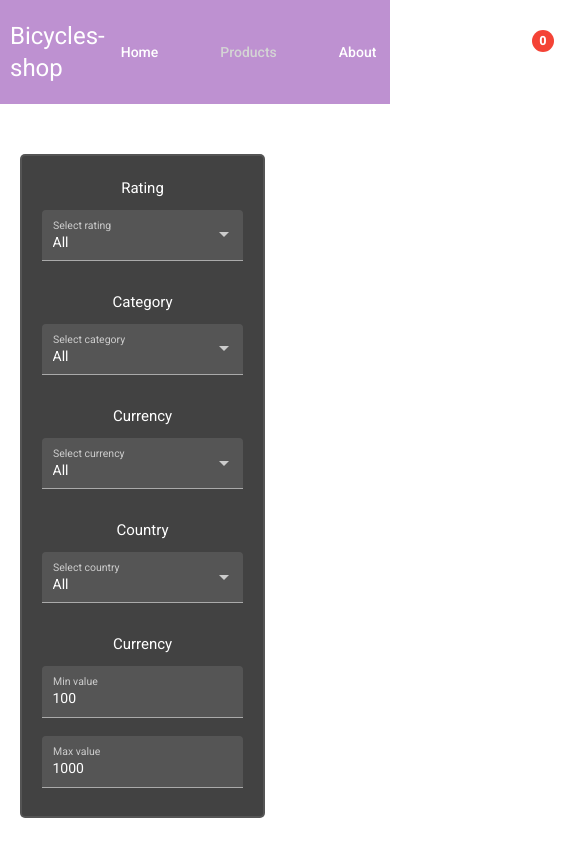
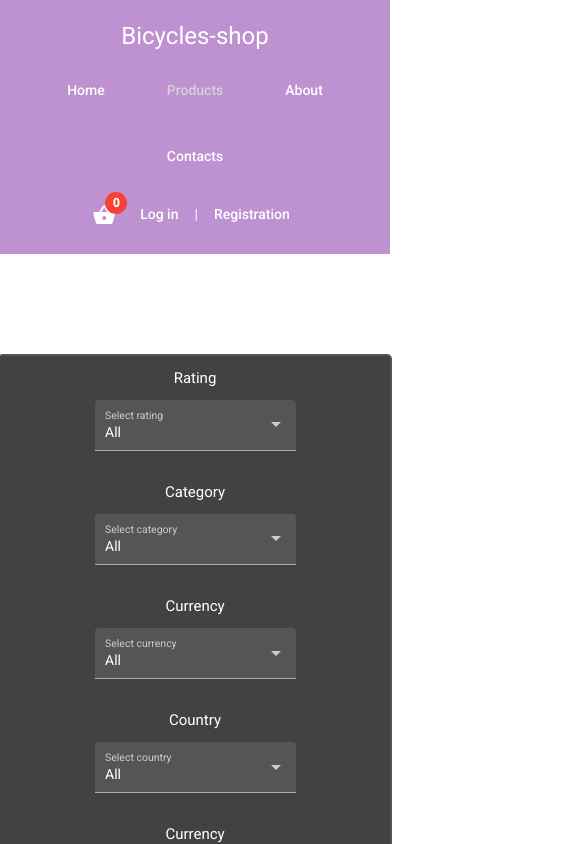
Before and after one commit to gunti999/bicycles-shop, an Angular app: page /products in a window 390 px wide. Shown: the top 844 px of the page, 585 px wide, since content can reach past the window. Built offline with nearby package versions, Linux system fonts and the light colour scheme.

Commit message:
add: responsive

```diff
--- a/src/app/components/header/components/cart/components/cart-content/cart-content.component.scss
+++ b/src/app/components/header/components/cart/components/cart-content/cart-content.component.scss
@@ -37,3 +37,14 @@
     justify-content: space-between;
     align-items: center;
 }
+
+@media (max-width: 840px) {
+    .cart {
+        width: 320px;
+        height: 400px;
+
+        .cart-list {
+            width: 300px;
+        }
+    }
+}
--- a/src/app/components/header/header.component.scss
+++ b/src/app/components/header/header.component.scss
@@ -43,3 +43,15 @@
 .hide {
   display: none;
 }
+
+@media (max-width: 950px) {
+  .nav {
+    flex-direction: column;
+    gap: 20px;
+  }
+
+  .menu {
+    gap: 0;
+    flex-wrap: wrap;
+  }
+}
--- a/src/app/components/pages/about/about.component.scss
+++ b/src/app/components/pages/about/about.component.scss
@@ -54,6 +54,14 @@
         }
       }
     }
+
+    .information-text {
+      .text-img {
+        img {
+          width: 100%;
+        }
+      }
+    }
   }
 
   .information-text {
@@ -69,3 +77,17 @@
     }
   }
 }
+
+@media (max-width: 850px) {
+  .about {
+    .about-information {
+      .information-card {
+        flex-direction: column;
+      }
+    }
+
+    .information-text {
+      flex-direction: column;
+    }
+  }
+}
--- a/src/app/components/pages/contacts/contacts.component.scss
+++ b/src/app/components/pages/contacts/contacts.component.scss
@@ -16,3 +16,13 @@
         border-radius: 5px 5px 0 0;
     }
 }
+
+@media(max-width: 850px) {
+    .about-container {
+        .about-adress {
+            flex-direction: column;
+            align-items: flex-start;
+            gap: 20px;
+        }
+    }
+}
--- a/src/app/components/pages/products/products.component.html
+++ b/src/app/components/pages/products/products.component.html
@@ -47,7 +47,7 @@
   </div>
 
   <div class="product-container">
-    <mat-grid-list cols="3" [gutterSize]="'30px'">
+    <mat-grid-list [cols]="breakpoint" [gutterSize]="'30px'" (window:resize)="onResize($event)">
       <mat-grid-tile *ngFor="let p of prod | productsFilter: category:currency:country:minPrice:maxPrice:rating">
         <div class="product-area">
           <div class="product-img">
--- a/src/app/components/pages/products/products.component.scss
+++ b/src/app/components/pages/products/products.component.scss
@@ -1,7 +1,7 @@
 .products {
   display: flex;
   gap: 30px;
-  margin: 50px 20px 100px 20px;
+  margin: 50px 20px 50px 20px;
 
   .filter-conatainer {
     border-radius: 5px;
@@ -45,18 +45,19 @@
       justify-content: space-between;
 
       .product-img {
-        height: 60%;
+        height: 50%;
         text-align: center;
         padding: 10px;
 
         img {
-          height: 250px;
+          height: 100%;
+          width: auto;
         }
       }
 
       .product-desc {
         padding: 10px;
-        height: 40%;
+        height: 50%;
         display: flex;
         flex-direction: column;
         justify-content: space-between;
@@ -99,3 +100,30 @@
     }
   }
 }
+
+@media (max-width: 1720px) {
+  .product-desc {
+
+    .product-country {
+      display: none;
+    }
+
+    .product-info {
+      display: none;
+    }
+  }
+}
+
+@media (max-width: 620px) {
+  .products {
+    flex-direction: column;
+    align-items: center;
+    margin: 100px 0;
+
+
+    .filter-conatainer {
+      width: 100%;
+      padding: 10px 0;
+    }
+  }
+}
--- a/src/app/components/pages/products/products.component.ts
+++ b/src/app/components/pages/products/products.component.ts
@@ -22,6 +22,7 @@ export class ProductsComponent implements OnInit {
   minPrice = 0;
   maxPrice = 0;
   rating = '';
+  breakpoint = 0;
 
   constructor(
     private router: Router,
@@ -40,6 +41,17 @@ export class ProductsComponent implements OnInit {
     this.activatedRoute.queryParamMap.subscribe(paramMap => {
       this.category = paramMap.get('category') || '';
     })
+    this.breakpoint = (window.innerWidth <= 800) ? 1 : 3;
+  }
+
+  onResize(event: any) {
+    if (event.target.innerWidth <= 880) {
+      this.breakpoint = 1;
+    } else if (event.target.innerWidth <= 1350) {
+      this.breakpoint = 2;
+    } else {
+      this.breakpoint = 3;
+    }
   }
 
   getData() {
```
